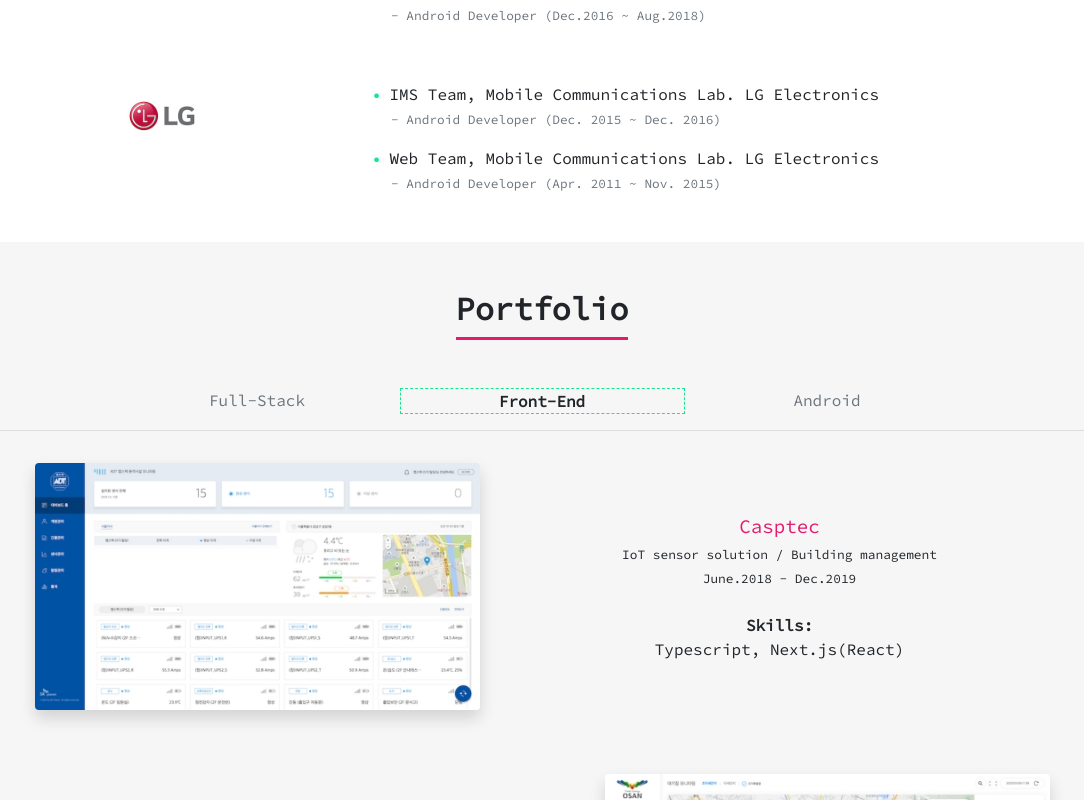
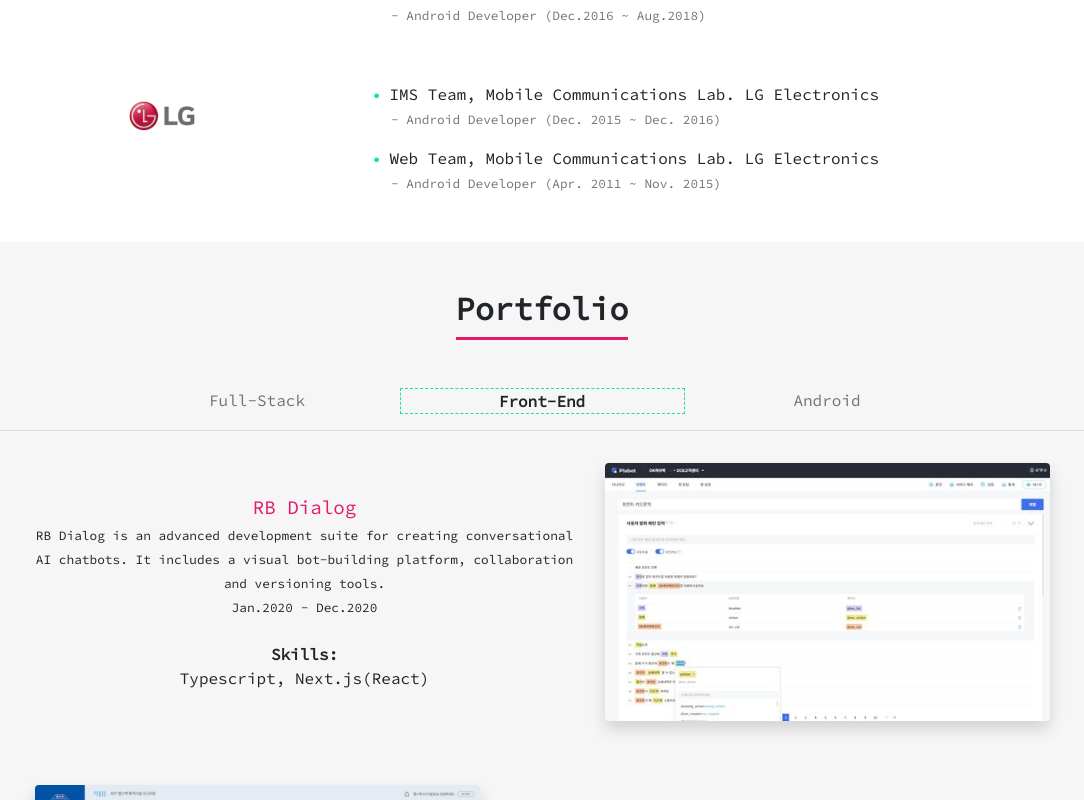
Before and after one commit to trainto/trainto.github.io, a React (Create React App) app: page / in a window 1280 px wide. Both pictures are taken after a click on the element "Front-End". Shown: the part 1346-2146 px from the top of the page, without its empty margins (98-1182 px from the left). Built offline with nearby package versions, Linux system fonts and the light colour scheme; no server answers.

Commit message:
feat: add FE portfolio

```diff
--- a/src/components/portfolio/front-end.tsx
+++ b/src/components/portfolio/front-end.tsx
@@ -4,6 +4,25 @@ const FrontEnd = () => {
   return (
     <>
       <div className="row justify-content-center">
+        <div className="col-10 col-md-5 order-1 order-md-2 mt-3 text-center">
+          <img className="img-fluid rounded shadow" src={require('../../img/rbdialog.jpg')} alt="Air-Quality" />
+        </div>
+        <div className="col-12 col-md-6 mt-3 order-2 order-md-1 text-left text-center align-self-center">
+          <div className="highlite-color font-bigger-1">RB Dialog</div>
+          <small>
+            RB Dialog is an advanced development suite for creating conversational AI chatbots. It includes a visual
+            bot-building platform, collaboration and versioning tools.
+          </small>
+          <br />
+          <small>Jan.2020 - Dec.2020</small>
+          <br />
+          <br />
+          <div className="font-weight-bold">Skills:</div>
+          Typescript, Next.js(React)
+        </div>
+      </div>
+
+      <div className="row justify-content-center mt-5">
         <div className="col-10 col-md-5 mt-3 text-center">
           <img className="img-fluid rounded shadow" src={require('../../img/capstec.jpg')} alt="Capstec" />
         </div>
```
Also changed, not shown: src/img/rbdialog.jpg (added).
